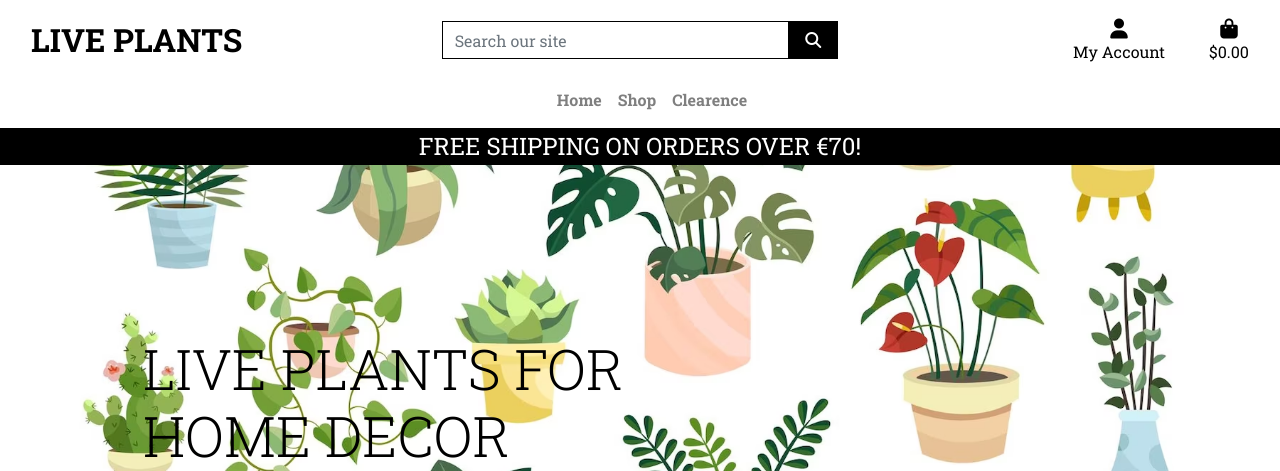
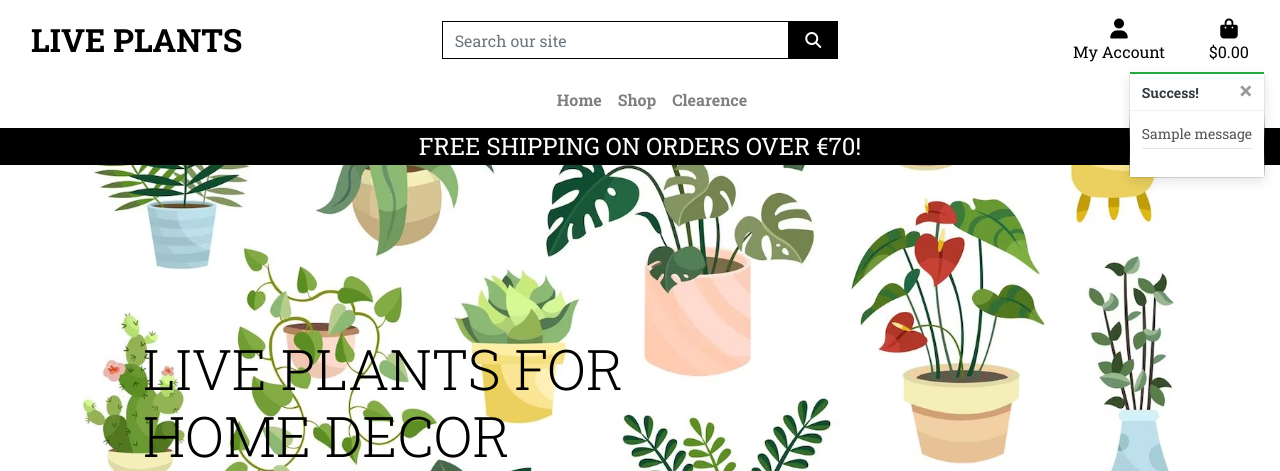
Before and after one commit to MinuMThomas/LivePlants, a Django app: page / in a window 1280 px wide. Shown: the top 471 px of the page. Run offline with Django 3.2, Linux system fonts and the light colour scheme; tables that the repository leaves empty hold one stand-in row (values such as "Sample post"); one stand-in notice (Sample message) is shown; some libraries are stand-ins or nearby versions.

Commit message:
Toasts folder added and updated notifications, messages and Style css.

```diff
--- a/live_plants/settings.py
+++ b/live_plants/settings.py
@@ -83,6 +83,8 @@ TEMPLATES = [
         },
     },
 ]
+
+MESSAGE_STORAGE = 'django.contrib.messages.storage.session.SessionStorage'
 
 AUTHENTICATION_BACKENDS = [
 
--- a/static/css/base.css
+++ b/static/css/base.css
@@ -100,6 +100,62 @@ a.category-badge > span.badge:hover {
     right: 30px;
     z-index: 99;
   }
+  /* ------------------------------- bootstrap toasts */
+
+.message-container {
+    position: fixed;
+    top: 72px;
+    right: 15px;
+    z-index: 99999999999;
+}
+
+.custom-toast {
+    overflow: visible;
+}
+
+.toast-capper {
+    height: 2px;
+}
+
+/* ------------------------------- Convenience classes - colors copied from Bootstrap */
+.arrow-primary {
+    border-bottom-color: #007bff !important;
+}
+
+.arrow-secondary {
+    border-bottom-color: #6c757d !important;
+}
+
+.arrow-success {
+    border-bottom-color: #28a745 !important;
+}
+
+.arrow-danger {
+    border-bottom-color: #dc3545 !important;
+}
+
+.arrow-warning {
+    border-bottom-color: #ffc107 !important;
+}
+
+.arrow-info {
+    border-bottom-color: #17a2b8 !important;
+}
+
+.arrow-light {
+    border-bottom-color: #f8f9fa !important;
+}
+
+.arrow-dark {
+    border-bottom-color: #343a40 !important;
+}
+
+.cart-notification-wrapper {
+    height: 100px;
+    overflow-x: hidden;
+    overflow-y: auto;
+}
+
 /* -------------------------------- Media Queries */
 
 /* Slightly larger container on xl screens */
--- a/templates/base.html
+++ b/templates/base.html
@@ -24,7 +24,8 @@
 
     {% block corejs %}
         <script src="https://kit.fontawesome.com/4eae670378.js" crossorigin="anonymous"></script>
-        <script src="https://cdn.jsdelivr.net/npm/jquery@3.5.1/dist/jquery.min.js" integrity="sha256-9/aliU8dGd2tb6OSsuzixeV4y/faTqgFtohetphbbj0=" crossorigin="anonymous"></script>
+        <script src="https://code.jquery.com/jquery-3.6.4.min.js" integrity="sha256-oP6HI9z1XaZNBrJURtCoUT5SUnxFr8s3BzRl+cbzUq8=" crossorigin="anonymous"></script>
+        <!-- <script src="https://cdn.jsdelivr.net/npm/jquery@3.5.1/dist/jquery.min.js" integrity="sha256-9/aliU8dGd2tb6OSsuzixeV4y/faTqgFtohetphbbj0=" crossorigin="anonymous"></script> -->
         <script src="https://cdn.jsdelivr.net/npm/popper.js@1.16.1/dist/umd/popper.min.js" integrity="sha384-9/reFTGAW83EW2RDu2S0VKaIzap3H66lZH81PoYlFhbGU+6BZp6G7niu735Sk7lN" crossorigin="anonymous"></script>
         <script src="https://cdn.jsdelivr.net/npm/bootstrap@4.6.2/dist/js/bootstrap.min.js" integrity="sha384-+sLIOodYLS7CIrQpBjl+C7nPvqq+FbNUBDunl/OZv93DB7Ln/533i8e/mZXLi/P+" crossorigin="anonymous"></script>
     {% endblock %}
@@ -116,7 +117,21 @@
 
 
     {% if messages %}
-        <div class="message-container"></div>
+        <div class="message-container">
+            {% for message in messages %}
+            {% with message.level as level %}
+            {% if level == 40 %}
+            {% include 'includes/toasts/toast_error.html' %}
+            {% elif level == 30 %}
+            {% include 'includes/toasts/toast_warning.html' %}
+            {% elif level == 25 %}
+            {% include 'includes/toasts/toast_success.html' %}
+            {% else %}
+            {% include 'includes/toasts/toast_info.html' %}
+            {% endif %}
+            {% endwith %}
+            {% endfor %}
+        </div>
     {% endif %}
 
     {% block page_header %}
@@ -126,6 +141,9 @@
     {% endblock %}
 
     {% block postloadjs %}
+    <script>
+        $('.toast').toast('show');
+    </script>
     {% endblock %}
 
 
--- /dev/null
+++ b/templates/includes/toasts/toast_success.html
@@ -0,0 +1,59 @@
+<div class="toast custom-toast border-top-0" data-autohide="false">
+    <div class="arrow-up arrow-success"></div>
+    <div class="w-100 toast-capper bg-success"></div>
+    <div class="toast-header bg-white text-dark">
+        <strong class="mr-auto">Success!</strong> <button type="button" class="ml-2 mb-1 close text-dark"
+            data-dismiss="toast" aria-label="Close">
+            <span aria-hidden="true">&times;</span>
+        </button>
+    </div>
+    <div class="toast-body bg-white">
+        <div class="row">
+            <div class="col">
+                {{ message }}
+                <hr class="mt-1 mb-3">
+            </div>
+        </div>
+
+        {% if grand_total and not on_profile_page %}
+        <p class="bg-white py-1">Your Shopping Cart ({{ item_count }} items)</p>
+        <div class="cart-notification-wrapper">
+            {% for item in cart_items %}
+            <div class="row">
+                <div class="col-3 my-1">
+                    {% if item.item.image %}
+                    <img class="w-100" src="{{ item.item.image.url }}" alt="{{ item.item.name }}">
+                    {% else %}
+                    <img class="w-100" src="{{ MEDIA_URL }}noimage.png" alt="{{ item.item.name }}">
+                    {% endif %}
+                </div>
+                <div class="col-9">
+                    <p class="my-0">{{ item.item.name }}</p>
+                    <p class="my-0 small text-muted">Qty: {{ item.quantity }}</p>
+                </div>
+            </div>
+            {% endfor %}
+        </div>
+        <div class="row">
+            <div class="col">
+
+                <p class="mt-3 mb-1">
+                    Total{% if free_delivery_delta > 0 %} (Exc. delivery){% endif %}:
+                    <span class="float-right">€{{ total|floatformat:2 }}</span>
+                </p>
+                {% if free_delivery_delta > 0 %} <p class="mb-0 p-2 bg-warning shadow-sm text-center">
+                    Spend €{{ free_delivery_delta }} more to get free delivery! </p>
+                {% else %} <p class="mb-0 p-2 bg-info shadow-sm text-center">
+                    Your order qualifies for free delivery!</p>
+                {% endif %}
+                <a href="{% url 'view_cart' %}" class="btn btn-custom btn-block">
+                    <span class="text-uppercase">Go To Secure Checkout</span>
+                    <span class="icon">
+                        <i class="fas fa-lock"></i>
+                    </span>
+                </a>
+            </div>
+        </div>
+        {% endif %}
+    </div>
+</div>
```
Also changed, not shown: templates/includes/toasts/toast_error.html (added, +13 -0 lines), templates/includes/toasts/toast_info.html (added, +13 -0 lines), templates/includes/toasts/toast_warning.html (added, +13 -0 lines).
